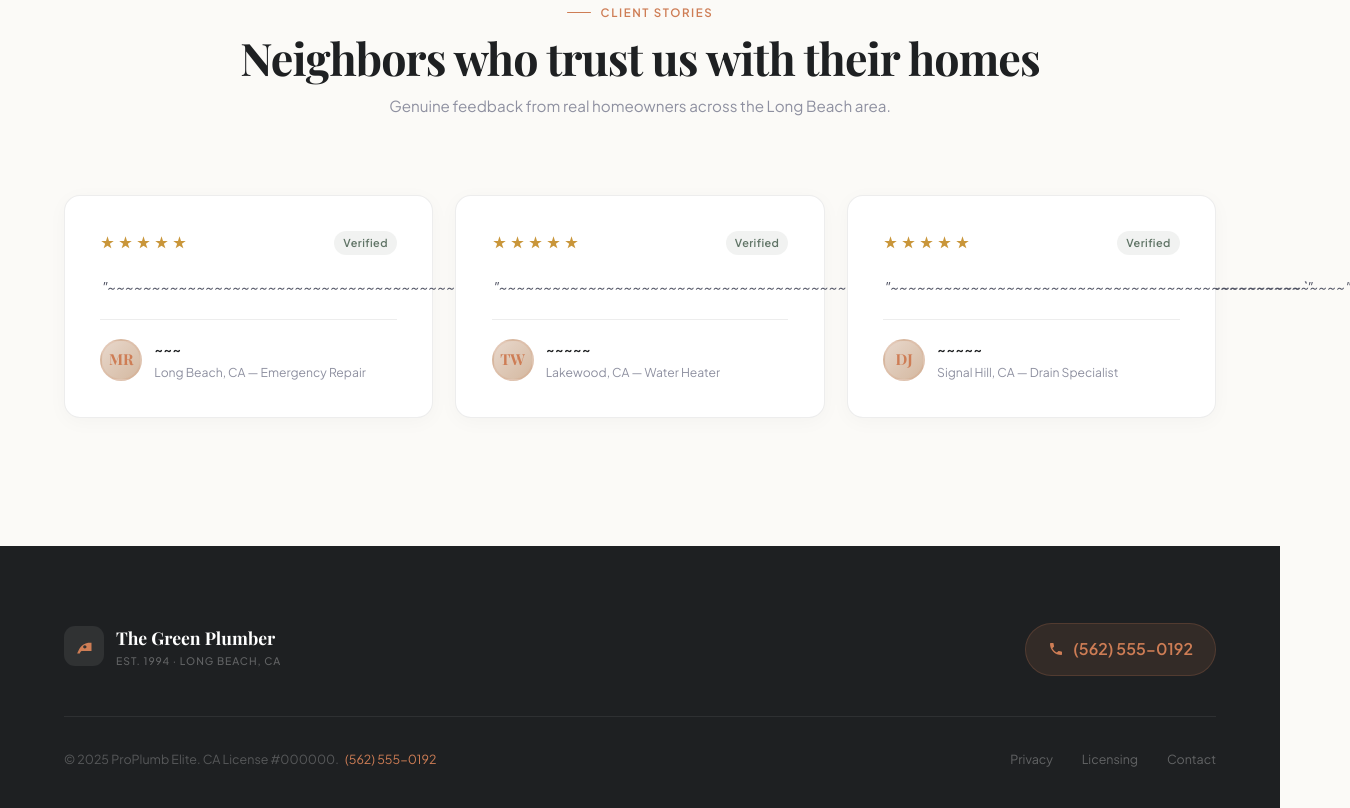
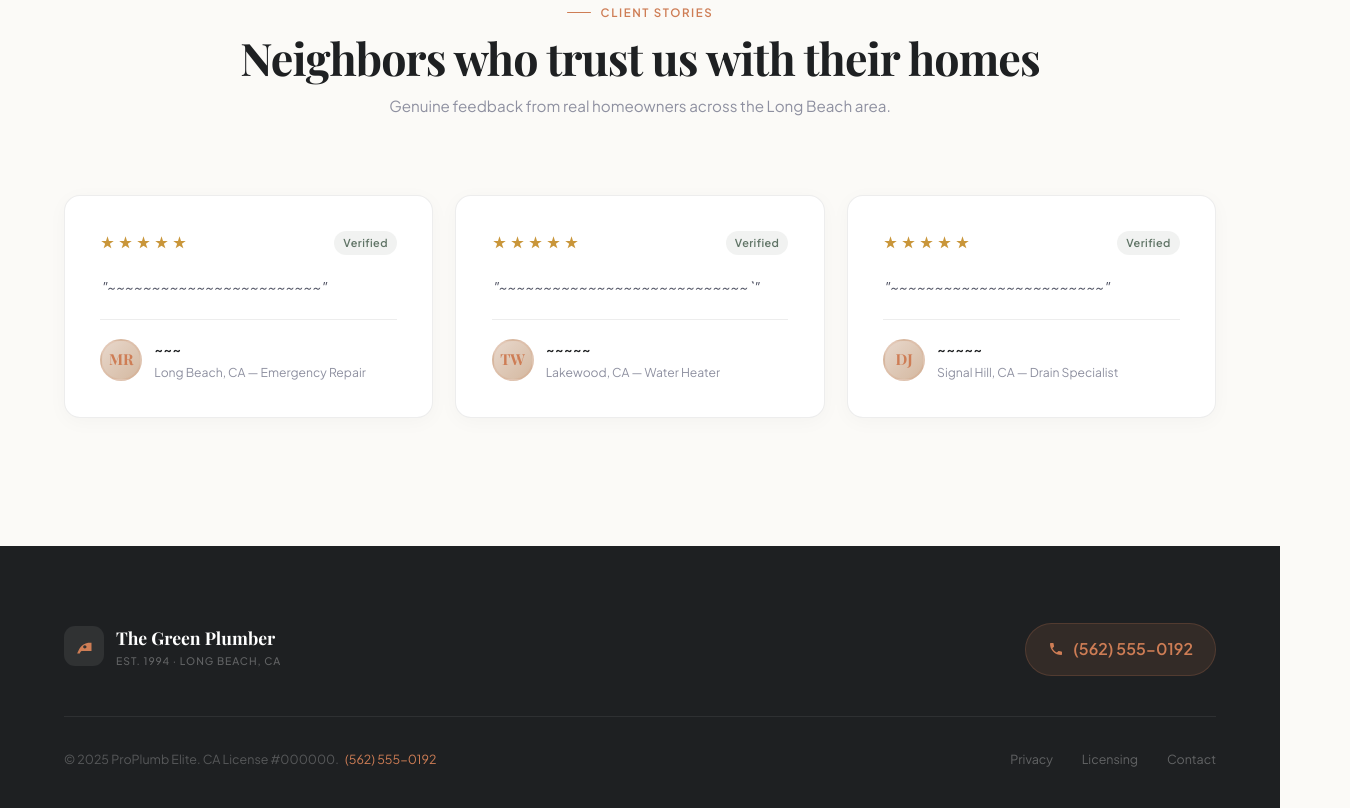
Before and after one commit to bluesberyyajm1966/plumber, a plain HTML site: page index.html in a window 1280 px wide. Shown: the part 3136-3944 px from the top of the page, 1350 px wide, since content can reach past the window. Drawn offline with nearby package versions, Linux system fonts and the light colour scheme; a web font is replaced by a local one.

Commit message:
Update index.html

```diff
--- a/index.html
+++ b/index.html
@@ -1596,7 +1596,7 @@
               </div>
               <span class="verified">Verified</span>
             </div>
-            <p class="testimonial-card__quote">"~~~~~~~~~~~~~~~~~~~~~~~~~~~~~~~~~~~~~~~~~~~~~~~~~~"</p>
+            <p class="testimonial-card__quote">"~~~~~~~~~~~~~~~~~~~~~~~~"</p>
             <div class="testimonial-card__author">
               <div class="author-avatar" aria-hidden="true">MR</div>
               <div>
@@ -1617,7 +1617,7 @@
               </div>
               <span class="verified">Verified</span>
             </div>
-            <p class="testimonial-card__quote">"~~~~~~~~~~~~~~~~~~~~~~~~~~~~~~~~~~~~~~~~~~~~~~~~~~~~~~~~~~~~~~~~~~~~~~~~~~~~~~~~~~~~~~~~~~`"</p>
+            <p class="testimonial-card__quote">"~~~~~~~~~~~~~~~~~~~~~~~~~~~~`"</p>
             <div class="testimonial-card__author">
               <div class="author-avatar" aria-hidden="true">TW</div>
               <div>
@@ -1638,7 +1638,7 @@
               </div>
               <span class="verified">Verified</span>
             </div>
-            <p class="testimonial-card__quote">"~~~~~~~~~~~~~~~~~~~~~~~~~~~~~~~~~~~~~~~~~~~~~~~~~~~"</p>
+            <p class="testimonial-card__quote">"~~~~~~~~~~~~~~~~~~~~~~~~"</p>
             <div class="testimonial-card__author">
               <div class="author-avatar" aria-hidden="true">DJ</div>
               <div>
```
